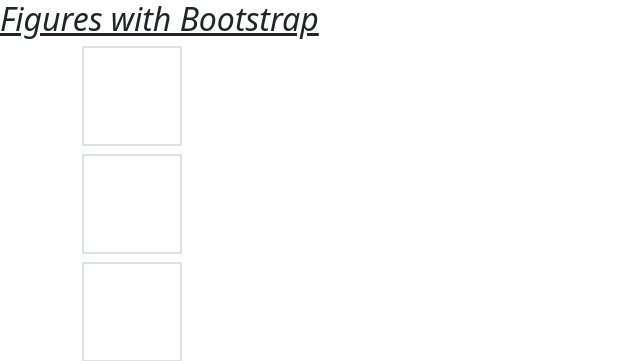
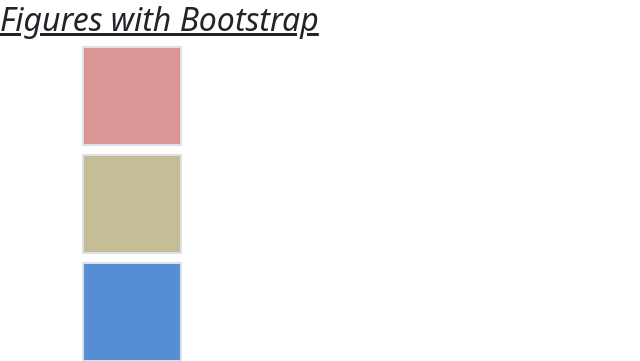
Before and after one commit to elbassia/assia.github, a plain HTML site: page tp2/ex1/BS.html in a window 1280 px wide. Shown: the top 361 px of the page, without its empty margins (0-640 px from the left). Drawn offline with nearby package versions, Linux system fonts and the light colour scheme.

Commit message:
Update and rename Bootstrp.html to BS.html

```diff
--- a/tp2/ex1/Bootstrp.html
+++ b/tp2/ex1/BS.html
@@ -4,7 +4,7 @@
   <meta charset="utf-8">
   <link href="https://cdn.jsdelivr.net/npm/bootstrap@5.0.0-beta3/dist/css/bootstrap.min.css" rel="stylesheet" integrity="sha384-eOJMYsd53ii+scO/bJGFsiCZc+5NDVN2yr8+0RDqr0Ql0h+rP48ckxlpbzKgwra6" crossorigin="anonymous">
 
-  <link rel="stylesheet" href="Bootstrp.css">
+  <link rel="stylesheet" href="BS.css">
   <title>Bootstrap</title>
 </head>
 
```
